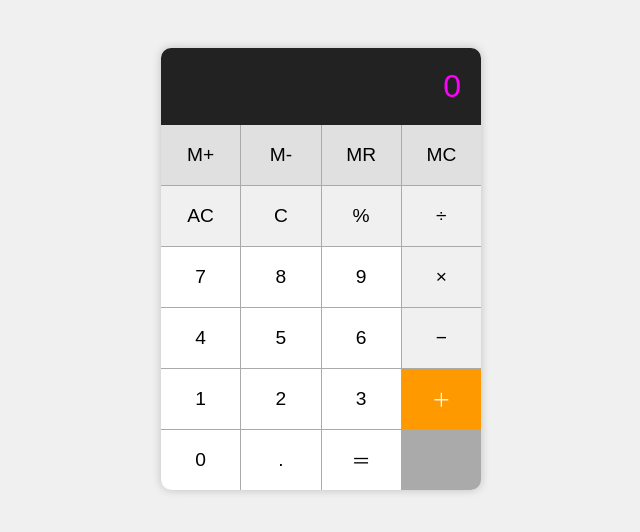
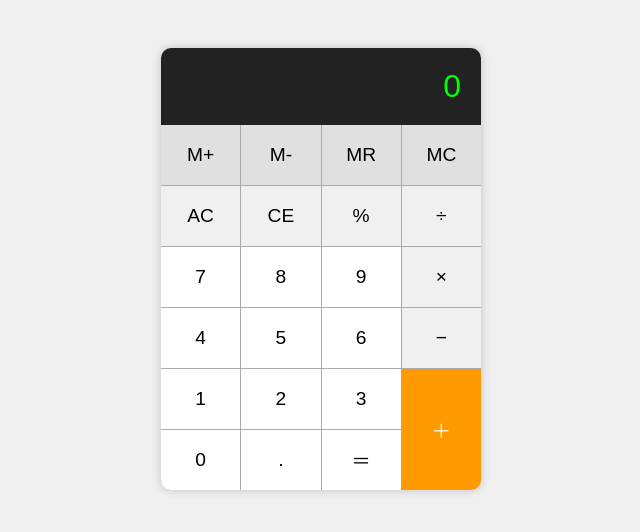
Before and after one commit to N-AS-0001test/kantanDentaku2, a plain HTML site: page app_E.html in a window 1280 px wide. Shown: the whole page, without its empty margins (319-959 px from the left). Drawn offline with Linux system fonts and the light colour scheme.

Commit message:
バグ修正vol2向け

```diff
--- a/app_E.html
+++ b/app_E.html
@@ -23,7 +23,7 @@
     }
     .display {
       background: #222;
-      color: #f0f;
+      color: #0f0;
       font-size: 2em;
       text-align: right;
       padding: 20px;
@@ -46,6 +46,7 @@
       background: #bbb;
     }
     .plus {
+      grid-row: span 2;
       background: #f90;
       color: #fff;
     }
@@ -69,7 +70,7 @@
       <button class="memory" @click="memoryClear">MC</button>
 
       <button class="operator" @click="clearAll">AC</button>
-      <button class="operator" @click="clearEntry">C</button>
+      <button class="operator" @click="clearEntry">CE</button>
       <button class="operator" @click="input('%')">%</button>
       <button class="operator" @click="input('/')">÷</button>
 
```
